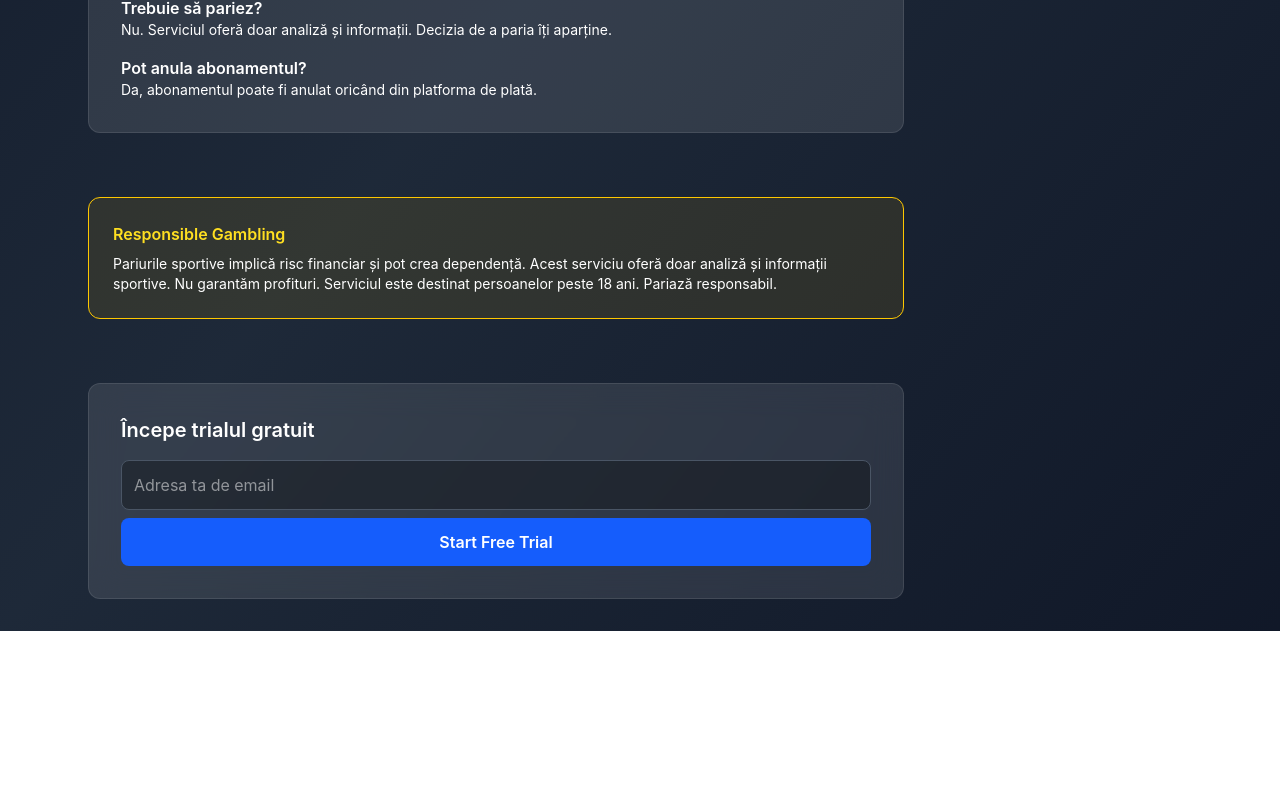
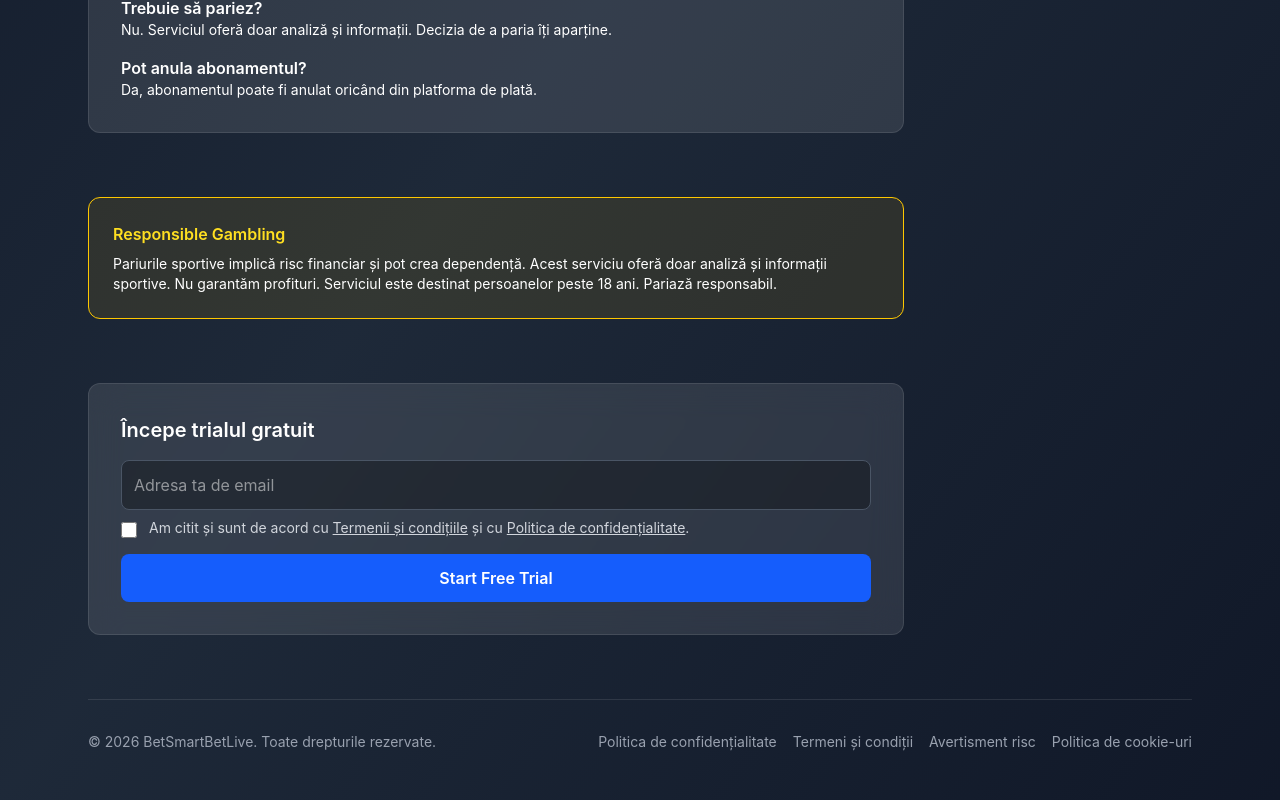
Before and after one commit to nidarg/bett, a React app in the folder frontend/: page / in a window 1280 px wide. Shown: the part 907-1707 px from the top of the page. Before the commit the page ends 1538 px from the top, so only its background shows below. Built offline with nearby package versions, Linux system fonts and the light colour scheme; no server answers; the HTML template or start-up script is replaced by a standard one.

Commit message:
add policy terms and conditions

```diff
--- a/frontend/src/App.jsx
+++ b/frontend/src/App.jsx
@@ -8,7 +8,10 @@ import HistoryPage from "./pages/HistoryPage"
 import OpiniePage from "./pages/OpiniePage"
 import StrategiePage from "./pages/StrategiePage"
 import ContactPage from "./pages/ContactPage"
-
+import PrivacyPolicyPage from "./pages/PrivacyPolicyPage"
+import TermsPage from "./pages/TermsPage"
+import RiskPage from "./pages/RiskPage"
+import CookiePage from "./pages/CookiePage"
 function App() {
   return (
     <BrowserRouter>
@@ -24,6 +27,11 @@ function App() {
         <Route path="/success" element={<SuccessPage />} />
         <Route path="/cancel" element={<CancelPage />} />
         <Route path="/activate" element={<ActivationPage />} />
+
+        <Route path="/privacy-policy" element={<PrivacyPolicyPage />} />
+  <Route path="/terms-and-conditions" element={<TermsPage />} />
+  <Route path="/risk-disclaimer" element={<RiskPage />} />
+  <Route path="/cookie-policy" element={<CookiePage />} />
       </Routes>
     </BrowserRouter>
   )
--- /dev/null
+++ b/frontend/src/components/Footer.jsx
@@ -0,0 +1,33 @@
+import { Link } from "react-router-dom"
+
+function Footer() {
+  return (
+    <footer className="mt-16 border-t border-white/10 pt-8 pb-4 text-sm text-gray-400">
+      <div className="flex flex-col md:flex-row items-center justify-between gap-4">
+        <p className="text-center md:text-left">
+          © {new Date().getFullYear()} BetSmartBetLive. Toate drepturile rezervate.
+        </p>
+
+        <nav className="flex flex-wrap items-center justify-center gap-4 text-center">
+          <Link to="/privacy-policy" className="hover:text-white transition">
+            Politica de confidențialitate
+          </Link>
+
+          <Link to="/terms-and-conditions" className="hover:text-white transition">
+            Termeni și condiții
+          </Link>
+
+          <Link to="/risk-disclaimer" className="hover:text-white transition">
+            Avertisment risc
+          </Link>
+
+          <Link to="/cookie-policy" className="hover:text-white transition">
+            Politica de cookie-uri
+          </Link>
+        </nav>
+      </div>
+    </footer>
+  )
+}
+
+export default Footer
--- a/frontend/src/components/PageLayout.jsx
+++ b/frontend/src/components/PageLayout.jsx
@@ -1,5 +1,6 @@
 import { Outlet } from "react-router-dom"
 import Navbar from "./Navbar"
+import Footer from "./Footer"
 
 function PageLayout({ maxWidth = "max-w-6xl" }) {
   return (
@@ -7,6 +8,7 @@ function PageLayout({ maxWidth = "max-w-6xl" }) {
       <div className={`${maxWidth} mx-auto px-6 py-8`}>
         <Navbar />
         <Outlet />
+        <Footer />
       </div>
     </div>
   )
--- /dev/null
+++ b/frontend/src/pages/CookiePage.jsx
@@ -0,0 +1,23 @@
+function CookiePage() {
+  return (
+    <div className="space-y-6 text-white leading-7">
+      <h1 className="text-3xl font-bold">Politica de cookie-uri</h1>
+
+      <p>
+        Acest site folosește cookie-uri strict necesare pentru funcționare.
+      </p>
+
+      <p>
+        Nu folosim cookie-uri pentru marketing sau tracking fără consimțământ.
+      </p>
+
+      <p>
+        Cookie-urile sunt utilizate pentru:
+        <br />- funcționarea aplicației
+        <br />- securitate
+      </p>
+    </div>
+  )
+}
+
+export default CookiePage
--- a/frontend/src/pages/HomePage.jsx
+++ b/frontend/src/pages/HomePage.jsx
@@ -189,6 +189,44 @@ function HomePage() {
                 </p>
               )}
 
+              <label className="flex items-start gap-3 mb-4 text-sm text-gray-300">
+    <input
+      type="checkbox"
+      className="mt-1 h-4 w-4 rounded border-gray-600 bg-black/30"
+      {...register("gdprConsent", {
+        required: "Trebuie să accepți Termenii și Politica de confidențialitate."
+      })}
+    />
+
+    <span>
+      Am citit și sunt de acord cu{" "}
+      <a
+        href="/terms-and-conditions"
+        className="underline hover:text-white"
+        target="_blank"
+        rel="noreferrer"
+      >
+        Termenii și condițiile
+      </a>{" "}
+      și cu{" "}
+      <a
+        href="/privacy-policy"
+        className="underline hover:text-white"
+        target="_blank"
+        rel="noreferrer"
+      >
+        Politica de confidențialitate
+      </a>.
+    </span>
+  </label>
+
+  {errors.gdprConsent && (
+    <p className="text-red-400 text-sm mb-3">
+      {errors.gdprConsent.message}
+    </p>
+  )}
+
+
               <button
                 type="submit"
                 disabled={loading}
@@ -196,6 +234,7 @@ function HomePage() {
               >
                 {loading ? "Se încarcă..." : "Start Free Trial"}
               </button>
+
             </form>
           </div>
 
--- /dev/null
+++ b/frontend/src/pages/PrivacyPolicyPage.jsx
@@ -0,0 +1,66 @@
+function PrivacyPolicyPage() {
+  return (
+    <div className="space-y-6 text-white leading-7">
+      <h1 className="text-3xl font-bold">Politica de confidențialitate</h1>
+
+      <p>
+        Această politică explică modul în care colectăm, folosim și protejăm datele tale personale
+        atunci când utilizezi serviciul BetSmartBetLive.
+      </p>
+
+      <h2 className="text-xl font-semibold">1. Date colectate</h2>
+      <p>
+        Colectăm următoarele date:
+        <br />- Adresa de email
+        <br />- Date legate de abonament (procesate prin Stripe)
+        <br />- Date tehnice minime (loguri, securitate)
+      </p>
+
+      <h2 className="text-xl font-semibold">2. Scopul colectării</h2>
+      <p>
+        Datele sunt colectate pentru:
+        <br />- activarea trialului gratuit
+        <br />- gestionarea abonamentului
+        <br />- oferirea accesului la canalul privat Telegram
+        <br />- suport și securitate
+      </p>
+
+      <h2 className="text-xl font-semibold">3. Baza legală</h2>
+      <p>
+        Prelucrarea datelor se face în baza consimțământului tău și pentru executarea serviciului oferit.
+      </p>
+
+      <h2 className="text-xl font-semibold">4. Partajarea datelor</h2>
+      <p>
+        Datele pot fi partajate cu:
+        <br />- Stripe (procesare plăți)
+        <br />- Supabase (bază de date)
+        <br />- furnizorul de hosting
+      </p>
+
+      <h2 className="text-xl font-semibold">5. Perioada de stocare</h2>
+      <p>
+        Datele sunt păstrate atât timp cât este necesar pentru furnizarea serviciului sau conform obligațiilor legale.
+      </p>
+
+      <h2 className="text-xl font-semibold">6. Drepturile tale</h2>
+      <p>
+        Ai dreptul la:
+        <br />- acces la date
+        <br />- rectificare
+        <br />- ștergere
+        <br />- restricționare
+        <br />- portabilitate
+      </p>
+
+      <h2 className="text-xl font-semibold">7. Contact</h2>
+      <p>
+        Pentru orice solicitare legată de date:
+        <br />
+        <strong>bet_smart_bet_live@gmail.com</strong>
+      </p>
+    </div>
+  )
+}
+
+export default PrivacyPolicyPage
--- /dev/null
+++ b/frontend/src/pages/RiskPage.jsx
@@ -0,0 +1,29 @@
+function RiskPage() {
+  return (
+    <div className="space-y-6 text-white leading-7">
+      <h1 className="text-3xl font-bold">Avertisment privind riscul</h1>
+
+      <p>
+        Pariurile sportive implică risc financiar semnificativ.
+      </p>
+
+      <p>
+        Nu garantăm câștiguri și nu promitem rezultate pozitive.
+      </p>
+
+      <p>
+        Toate deciziile de pariere îți aparțin în totalitate.
+      </p>
+
+      <p>
+        Poți pierde întreaga sumă pariată.
+      </p>
+
+      <p>
+        Serviciul nostru oferă doar analize și opinii, nu sfaturi financiare.
+      </p>
+    </div>
+  )
+}
+
+export default RiskPage
--- /dev/null
+++ b/frontend/src/pages/TermsPage.jsx
@@ -0,0 +1,43 @@
+function TermsPage() {
+  return (
+    <div className="space-y-6 text-white leading-7">
+      <h1 className="text-3xl font-bold">Termeni și condiții</h1>
+
+      <p>
+        Prin utilizarea serviciului BetSmartBetLive, ești de acord cu următorii termeni:
+      </p>
+
+      <h2 className="text-xl font-semibold">1. Serviciul oferit</h2>
+      <p>
+        Oferim analize sportive și ponturi live prin intermediul unui canal privat de Telegram.
+      </p>
+
+      <h2 className="text-xl font-semibold">2. Acces</h2>
+      <p>
+        Accesul este oferit după activarea trialului sau a abonamentului.
+      </p>
+
+      <h2 className="text-xl font-semibold">3. Responsabilitate</h2>
+      <p>
+        Serviciul are caracter informativ. Nu garantăm câștiguri.
+      </p>
+
+      <h2 className="text-xl font-semibold">4. Abonamente</h2>
+      <p>
+        Abonamentele sunt gestionate prin Stripe și pot fi anulate conform politicilor platformei.
+      </p>
+
+      <h2 className="text-xl font-semibold">5. Utilizare interzisă</h2>
+      <p>
+        Este interzisă redistribuirea conținutului sau utilizarea în scopuri comerciale fără acord.
+      </p>
+
+      <h2 className="text-xl font-semibold">6. Modificări</h2>
+      <p>
+        Ne rezervăm dreptul de a modifica acești termeni în orice moment.
+      </p>
+    </div>
+  )
+}
+
+export default TermsPage
```
